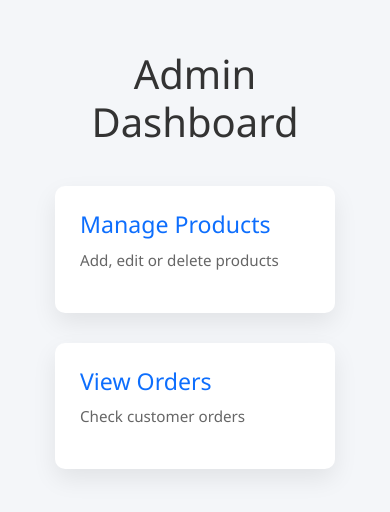
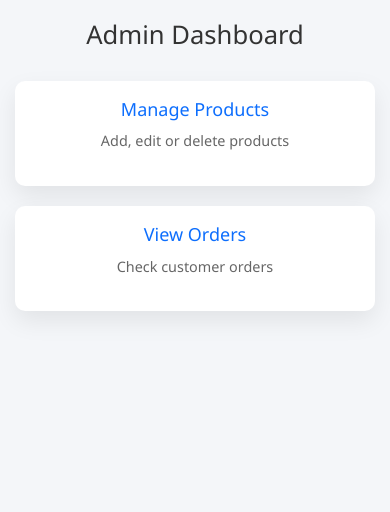
Before and after one commit to 32231021-star/WEBV2, a React (Create React App) app in the folder client/: page /admin/dashboard in a window 390 px wide. Shown: the top 512 px of the page. Built offline with nearby package versions, Linux system fonts and the light colour scheme.

Commit message:
Update admin.css

```diff
--- a/client/src/Styles/admin.css
+++ b/client/src/Styles/admin.css
@@ -1,10 +1,16 @@
+/* ========================= */
+/* ADMIN DASHBOARD */
+/* ========================= */
 .admin-dashboard {
   min-height: 100vh;
   background: #f4f6f9;
   padding: 50px;
   font-family: "Segoe UI", Tahoma, sans-serif;
+  width: 100%;
+  overflow-x: hidden;
 }
 
+/* TITLE */
 .admin-title {
   text-align: center;
   margin-bottom: 40px;
@@ -12,6 +18,9 @@
   color: #333;
 }
 
+/* ========================= */
+/* CARDS CONTAINER */
+/* ========================= */
 .admin-cards {
   display: flex;
   justify-content: center;
@@ -19,6 +28,9 @@
   flex-wrap: wrap;
 }
 
+/* ========================= */
+/* CARD */
+/* ========================= */
 .admin-card {
   background: #ffffff;
   width: 280px;
@@ -28,11 +40,13 @@
   color: #333;
   box-shadow: 0 10px 25px rgba(0, 0, 0, 0.08);
   transition: transform 0.3s ease, box-shadow 0.3s ease;
+  text-align: center;
 }
 
 .admin-card h3 {
   margin-bottom: 10px;
   color: #0d6efd;
+  font-size: 20px;
 }
 
 .admin-card p {
@@ -40,7 +54,66 @@
   color: #666;
 }
 
+/* HOVER */
 .admin-card:hover {
   transform: translateY(-8px);
   box-shadow: 0 15px 35px rgba(0, 0, 0, 0.12);
 }
+
+/* ========================= */
+/* 📱 TABLET */
+/* ========================= */
+@media (max-width: 1024px) {
+  .admin-dashboard {
+    padding: 30px;
+  }
+
+  .admin-title {
+    font-size: 2.1rem;
+  }
+}
+
+/* ========================= */
+/* 📱 MOBILE */
+/* ========================= */
+@media (max-width: 768px) {
+  .admin-dashboard {
+    padding: 20px 15px;
+  }
+
+  .admin-title {
+    font-size: 1.8rem;
+    margin-bottom: 30px;
+  }
+
+  .admin-cards {
+    gap: 20px;
+  }
+
+  .admin-card {
+    width: 100%;
+    max-width: 360px;
+    padding: 20px;
+  }
+
+  .admin-card h3 {
+    font-size: 18px;
+  }
+
+  .admin-card p {
+    font-size: 0.9rem;
+  }
+}
+
+/* ========================= */
+/* 📱 SMALL PHONES */
+/* ========================= */
+@media (max-width: 480px) {
+  .admin-title {
+    font-size: 1.6rem;
+  }
+
+  .admin-card {
+    padding: 18px;
+  }
+}
```
